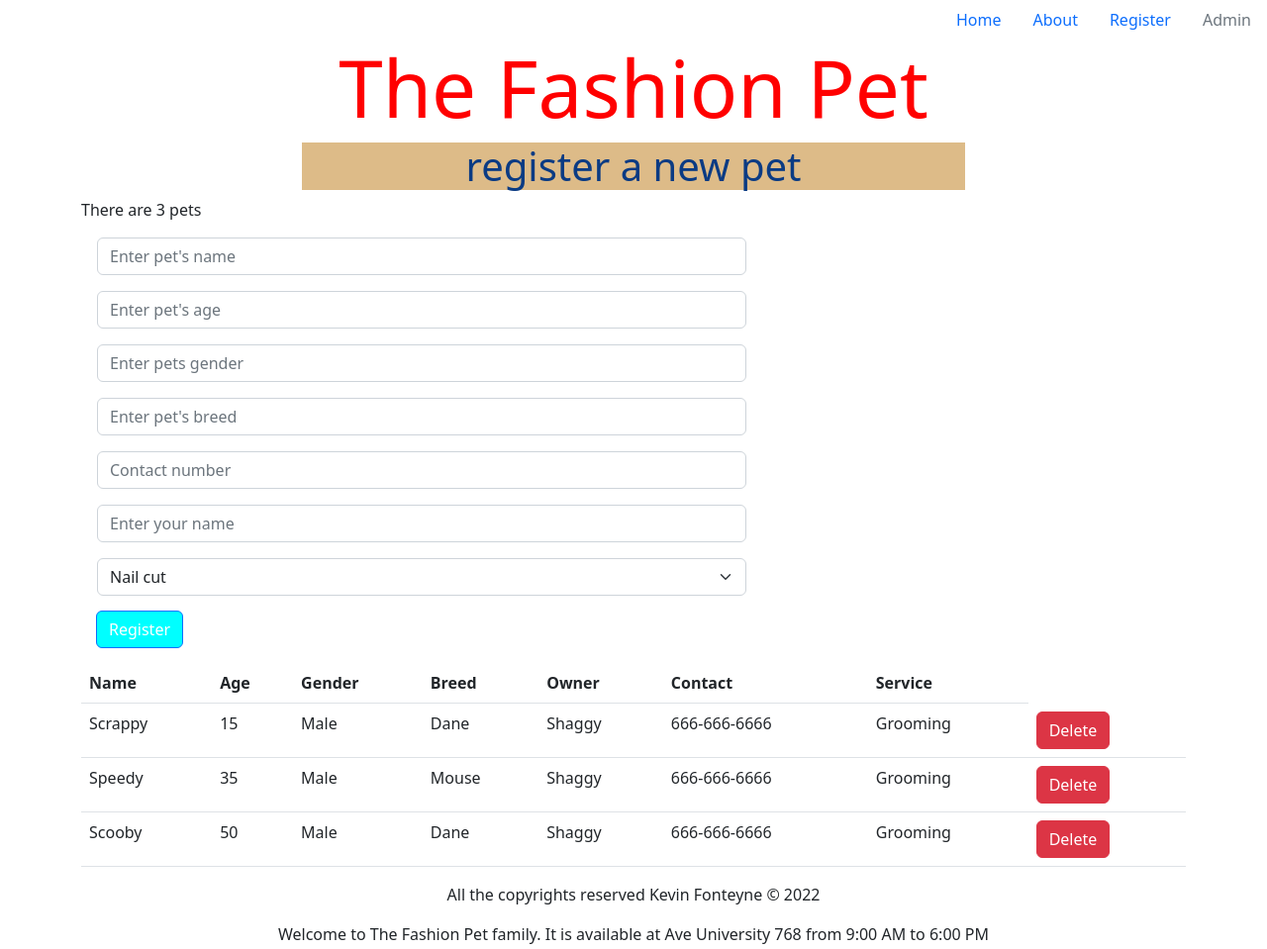
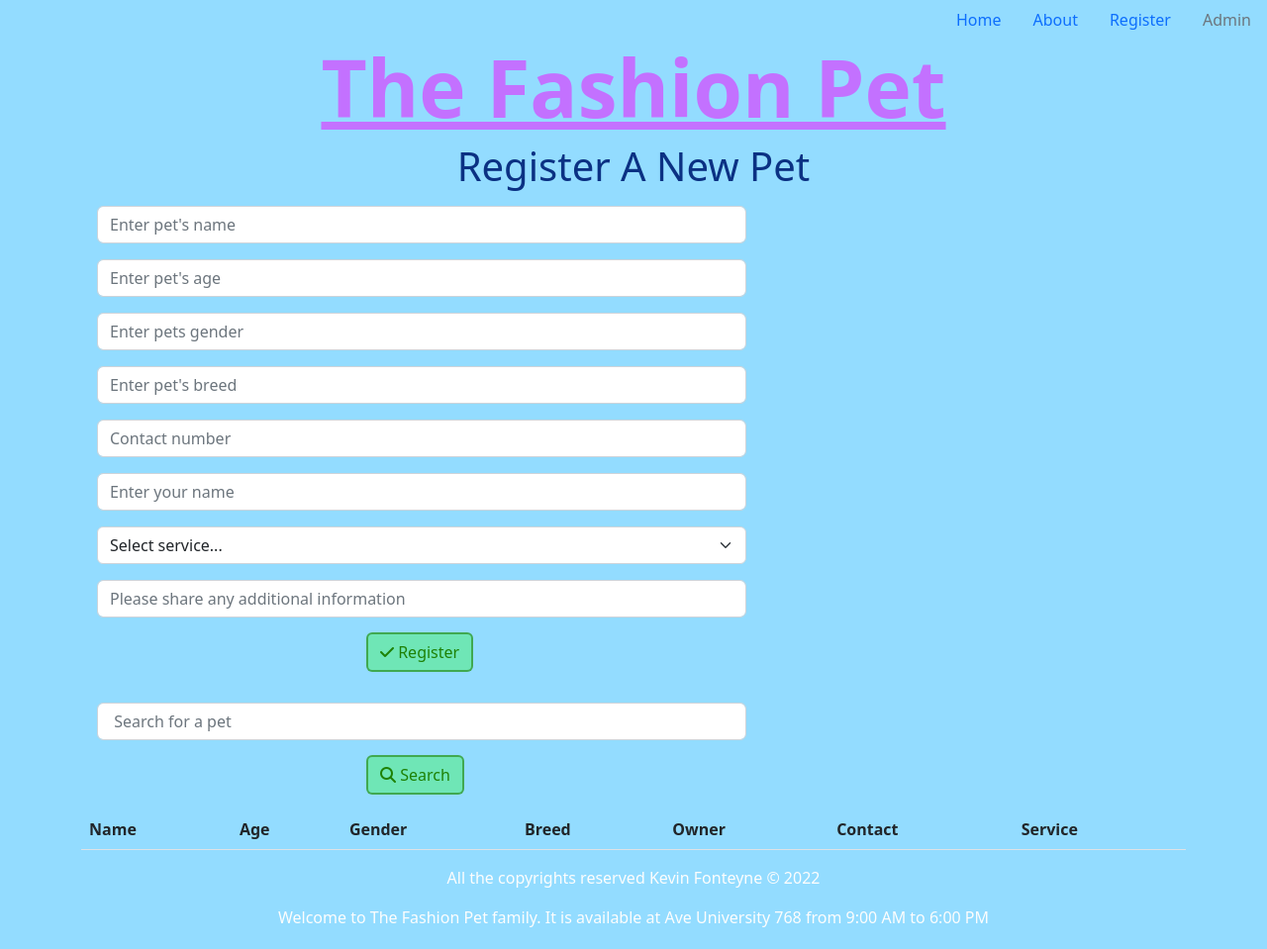
Before and after one commit to KevinFonteyne/PetSalon.1, a plain HTML site: page register.html in a window 1280 px wide. Shown: the whole page at 99% size. Drawn offline with nearby package versions, Linux system fonts and the light colour scheme.

Commit message:
Add files via upload

```diff
--- a/register.html
+++ b/register.html
@@ -5,6 +5,7 @@
     <meta http-equiv="X-UA-Compatible" content="IE=edge">
     <meta name="viewport" content="width=device-width, initial-scale=1.0">
     <link rel="stylesheet" href="https://cdn.jsdelivr.net/npm/bootstrap@5.2.0-beta1/dist/css/bootstrap.min.css">
+    <link rel="preconnect" href="https://fonts.googleapis.com">
     <link rel="stylesheet" href="styles/style.css">
     <script src="https://kit.fontawesome.com/6404a05844.js" crossorigin="anonymous"></script>
     <title>The Fashion Pet</title>
@@ -33,16 +34,24 @@
             <input type="text" class ="form-control" placeholder="Contact number" id="txtPetPhone">
             <input type="text" class ="form-control" placeholder="Enter your name" id="txtPetOwner">
             <select class="form-select" id="txtPetService">
+                <option value="">Select service...</option>
                 <option value="Nail cut">Nail cut</option>
-                <option value="Gromming">Grooming</option>
+                <option value="Grooming">Grooming</option>
                 <option value="Vaccines">Vaccines</option>
             </select>
+            <input type="text" class ="form-control" placeholder="Please share any additional information" id="txtComment">
             <div class="btn-container">
-                <button class="btn btn-primary" id="btnSave" onclick="register();">Register</button>
+                <button class="btn btn-primary" id="btnSave" onclick="register();"><i class="fa-solid fa-check"></i> Register</button>
                 <div id="pet-card" class="pets"></div>
             </div>
 
         </div>
+
+        <div>
+            <input type="search" class="form-control" placeholder=" Search for a pet" id="txtSearch">
+            <button class="btn btn-primary" id="btnSearch" onclick="search();"><i class="fa-solid fa-magnifying-glass"></i> Search</button>
+        </div>
+
         <table class="table">
             <thead>
                 <tr>
--- a/scripts/display.js
+++ b/scripts/display.js
@@ -43,7 +43,7 @@ function displayPetsTable(){
                  <td>${pet.phone}</td>
                  <td>${pet.service}</td>
                  <td>
-                    <button class="btn btn-danger" onclick="deletePet(${pet.id});">Delete</button>
+                    <button class="btn btn-danger" onclick="deletePet(${pet.id});"><i class="fa-solid fa-trash-can"></i> Delete</button>
                 </td>
             </tr>
         `;
--- a/scripts/register.js
+++ b/scripts/register.js
@@ -39,7 +39,7 @@ function displayNumberOfPets(){
 
 function isValid(aPet){
     let valid=true;
-    if(aPet.name=="" || aPet.age=="" || aPet.gender=="" || aPet.breed=="" || aPet.phone=="" || aPet.owner=="" || aPet.service==""){
+    if(aPet.name=="" || aPet.age=="" || aPet.gender=="" || aPet.breed=="" || aPet.phone=="" || aPet.owner=="" || aPet.service=="" || aPet.comment==""){
         valid=false;
     }
     return valid;
@@ -54,22 +54,38 @@ function register(){
     let petOwner=document.getElementById("txtPetOwner").value;
     let petPhone=document.getElementById("txtPetPhone").value;
     let petService=document.getElementById("txtPetService").value;
+    let petComment=document.getElementById("txtComment").value;
     console.log(petName,petAge,petGender,petBreed,petService,petOwner,petPhone);
     //create the object
-    let newPet = new Pet(petName, petAge, petGender, petBreed, petOwner, petPhone, petService);
+    let newPet = new Pet(petName, petAge, petGender, petBreed, petOwner, petPhone, petService, petComment);
     if(isValid(newPet)){
     console.log(newPet);
     //push the object
     petSalon.pets.push(newPet);
-    displayCardPets();
+    //displayCardPets();
     displayPetsTable();
     console.log(petSalon.pets);
-    displayNumberOfPets();
+    //displayNumberOfPets();
     clearInputs();
     }else{
         alert("Please enter valid information");
     }
 }
+
+function search(){
+    //get info from the inputs
+    let searchString=document.getElementById("txtSearch").value;
+
+    for(let i=0;i<petSalon.pets.length;i++){
+        let pet=petSalon.pets[i];
+        if(searchString.toLowerCase()==pet.name.toLowerCase()){
+            document.getElementById(pet.id).classList.add("selected");
+        }else{
+            document.getElementById(pet.id).classList.remove("selected");
+        }
+    }
+}
+
 function clearInputs(){
     document.getElementById("txtPetName").value="";
     document.getElementById("numPetAge").value="";
@@ -78,6 +94,7 @@ function clearInputs(){
     document.getElementById("txtPetPhone").value="";
     document.getElementById("txtPetOwner").value="";
     document.getElementById("txtPetService").value="";
+    document.getElementById("txtComment").value="";
 }
 
 function deletePet(petID){
@@ -92,18 +109,18 @@ function deletePet(petID){
         }
     }
     petSalon.pets.splice(petIndex,1);//remove from the array
-    displayNumberOfPets();//update the displayNumberOfPets()
+    //displayNumberOfPets();//update the displayNumberOfPets()
 }
 
 function init(){
     //creating objects
-    let scrappy = new Pet("Scrappy", 15,"Male","Dane","Shaggy","666-666-6666", "Grooming");
-    let speedy = new Pet("Speedy", 35,"Male","Mouse","Shaggy","666-666-6666", "Grooming");
-    let scooby = new Pet("Scooby",50,"Male","Dane","Shaggy","666-666-6666", "Grooming");
-    petSalon.pets.push(scrappy,speedy,scooby);
-    console.log(petSalon.pets);
+    // let scrappy = new Pet("Scrappy", 15,"Male","Dane","Shaggy","666-666-6666", "Grooming");
+    // let speedy = new Pet("Speedy", 35,"Male","Mouse","Shaggy","666-666-6666", "Grooming");
+    // let scooby = new Pet("Scooby",50,"Male","Dane","Shaggy","666-666-6666", "Grooming");
+    // petSalon.pets.push(scrappy,speedy,scooby);
+    // console.log(petSalon.pets);
     //calling the function
-    displayNumberOfPets();
+    //displayNumberOfPets();
     displayInfo();
     displayPetsTable();
     //hook events
--- a/styles/style.css
+++ b/styles/style.css
@@ -1,27 +1,41 @@
+body{
+    background-color: rgba(0, 174, 255, 0.425);
+    color: blue;
+}
+
+
 .display-1{
-    color: red;
+    color: rgba(247, 0, 255, 0.486);
     text-align: center;
+    font-weight: 700;
+    text-decoration: underline;
 }
 .btn-primary{
-    background-color:aqua;
+    background-color:rgba(21, 255, 0, 0.288);
+    color: rgb(30, 129, 5);
     margin: 15px;
+    border: 2px solid rgba(27, 122, 3, 0.562);
+    margin-left: 18rem;
+}
+.btn-danger{
+    background-color: rgba(255, 0, 0, 0.438);
+    color: black;
 }
 input,select{
     margin: 1rem 0 0 1rem;
     width: 41rem!important;
 }
-.title{
-
-}
 h2{
-    color: rgb(11, 59, 131);
-    background-color: rgba(185, 114, 7, 0.479);
+    color: rgb(11, 49, 131);
     width: 60%;
     text-align: center;
     margin-left: 20%;
+    text-transform: capitalize;
 }
 footer{
     text-align: center;
+    color: rgb(253, 253, 253);
+    font-weight: 300;
 }
 
 .pets{
@@ -37,3 +51,6 @@ footer{
     padding 1rem;
     border-radius: 10px;
 }
+.selected{
+    border: 2px solid rgba(9, 190, 9, 0.76) !important;
+}
```
